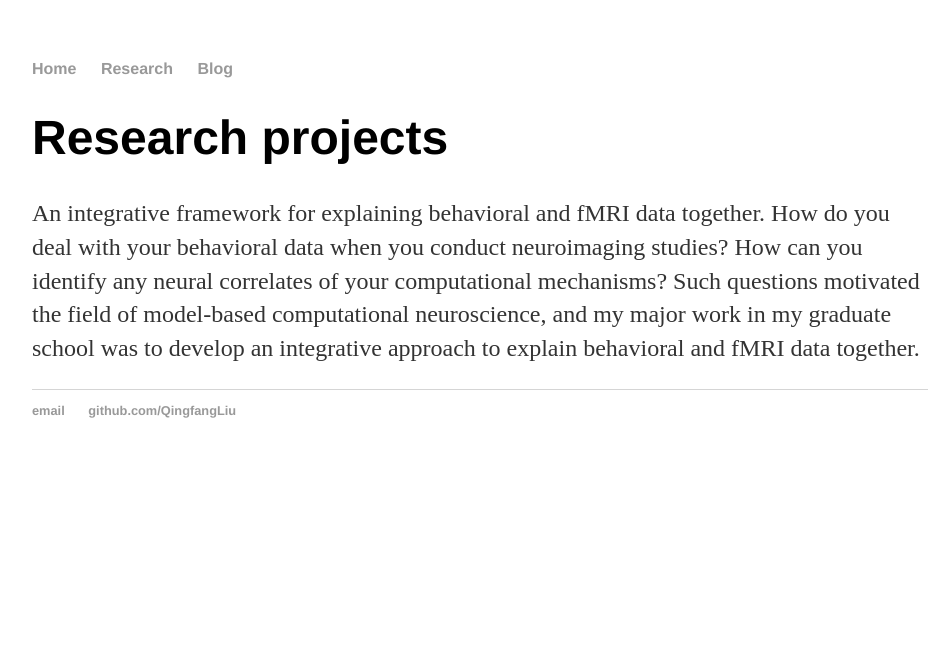
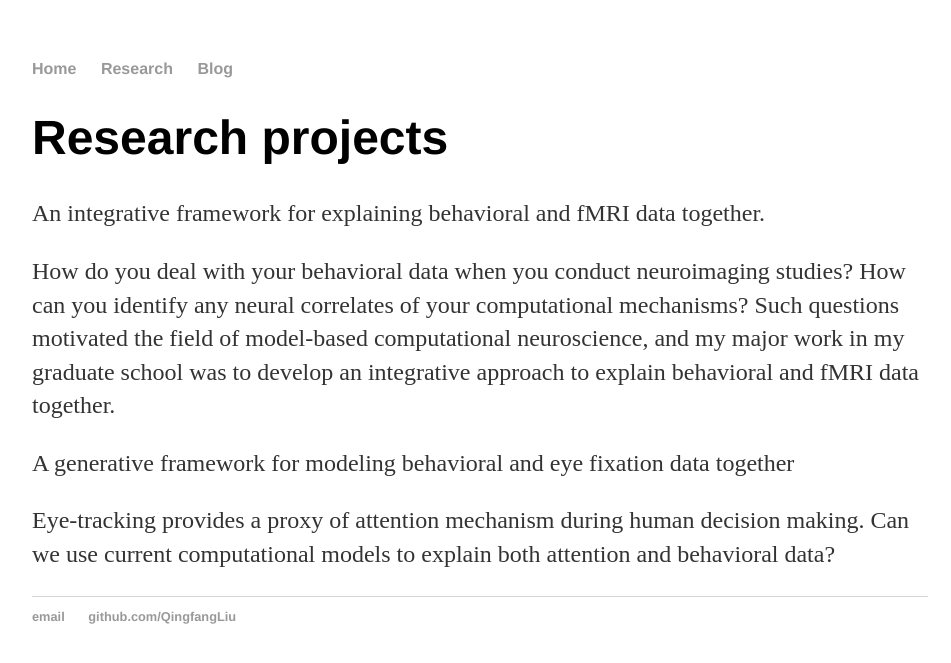
Before and after one commit to QingfangLiu/qingfangliu.github.io, a Jekyll site: the page built from Research/index.html, in a window 1280 px wide. Shown: the top 663 px of the page, without its empty margins (160-1111 px from the left). Built offline with Jekyll 4.4.1, drawn with Linux system fonts in a browser that asks for light colours.

Commit message:
Update index.html

```diff
--- a/Research/index.html
+++ b/Research/index.html
@@ -6,7 +6,14 @@ title: Research
 	<div class="Research">
 	<h1>Research projects</h1>
 	<p> An integrative framework for explaining behavioral and fMRI data together.
+	</p>
+
+	<p>
 	How do you deal with your behavioral data when you conduct neuroimaging studies? How can you identify any neural correlates of your computational mechanisms? Such questions motivated the field of model-based computational neuroscience, and my major work in my graduate school was to develop an integrative approach to explain behavioral and fMRI data together.
 	</p>
 
+	<p> A generative framework for modeling behavioral and eye fixation data together
+	</p>
+	<p> Eye-tracking provides a proxy of attention mechanism during human decision making. Can we use current computational models to explain both attention and behavioral data?
+	</p>
 	</div>
```
